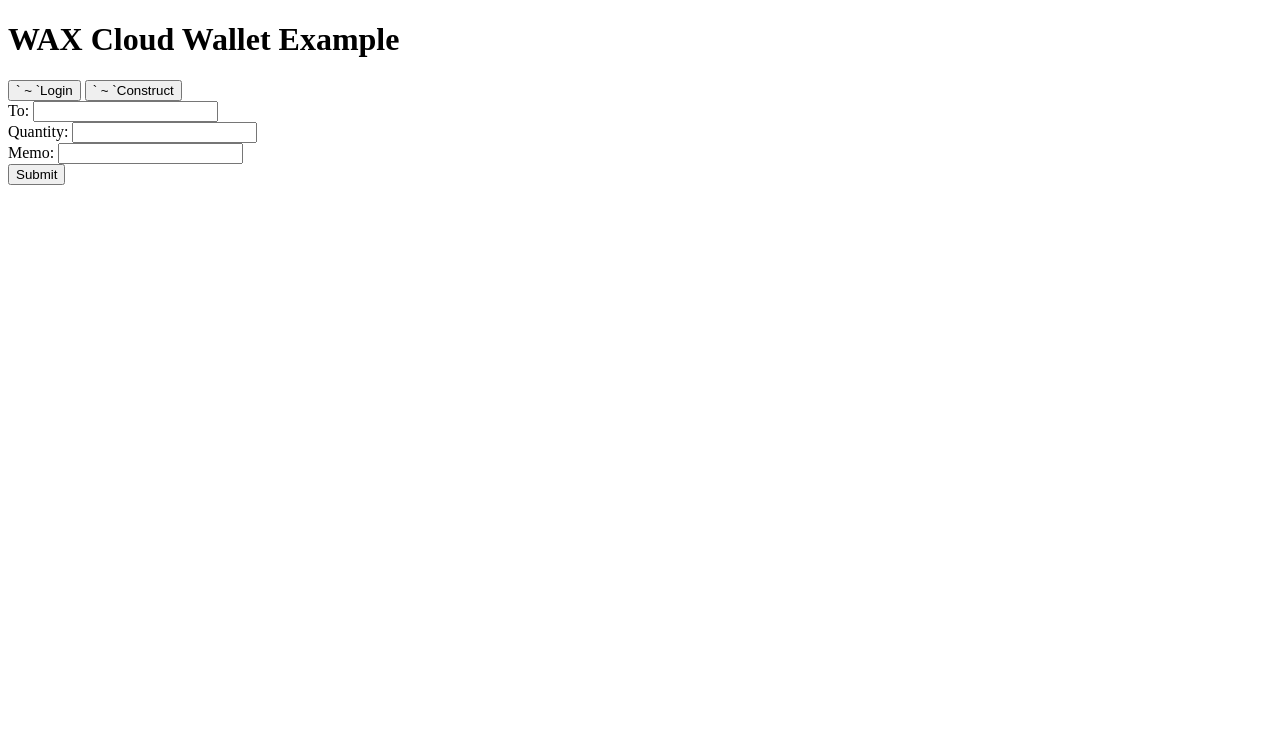
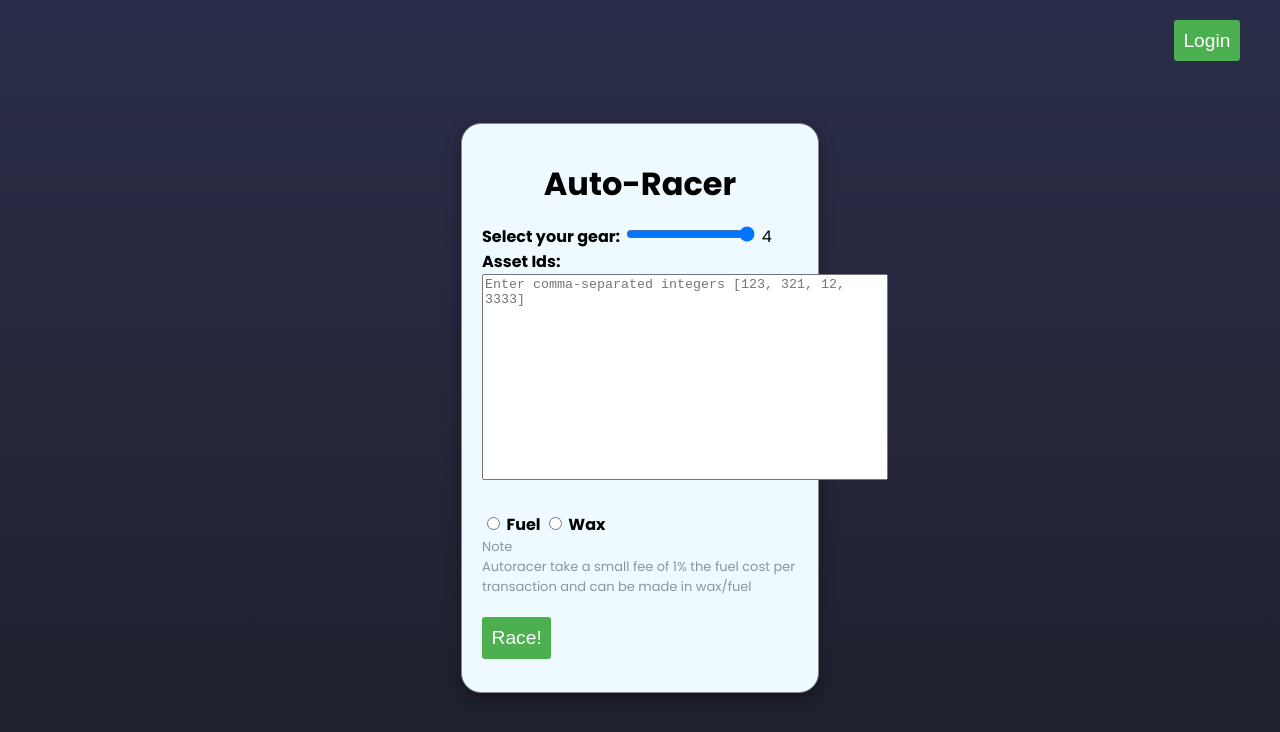
Before and after one commit to Wytenbmich/cloud_login, a website: page index.html in a window 1280 px wide. Drawn offline with Linux system fonts and the light colour scheme; no server answers.

Commit message:
Add inputs for gear, ids, fuel/wax along with basic styling

```diff
--- a/index.html
+++ b/index.html
@@ -2,30 +2,43 @@
 <html>
 <head>
   <meta charset="utf-8">
-  <title>WAX Cloud Wallet Example</title>
+  <title>Auto-Racer</title>
+  <link rel="stylesheet" href="style.css">
+  <link href="https://fonts.googleapis.com/css2?family=Poppins:wght@400;500;700&display=swap" rel="stylesheet">
 </head>
 <body>
-  <h1>WAX Cloud Wallet Example</h1>
-  <button id="login" onclick="loginSwitch ()">` ~
-    `Login</button>
-    <button id="login" onclick="construct ()">` ~
-      `Construct</button>
-  <form id="transfer-form" class="d-none">
-    <div>
-      <label for="to">To:</label>
-      <input type="text" id="to" required>
+  <div class="content">
+    <div class="login-container">
+      <button id="login" onclick="loginSwitch()">Login</button>
     </div>
-    <div>
-      <label for="quantity">Quantity:</label>
-      <input type="text" id="quantity" required>
-    </div>
-    <div>
-      <label for="memo">Memo:</label>
-      <input type="text" id="memo" required>
-    </div>
-    <button id="submit">Submit</button>
-  </form>
-  <pre id="response" style="height:15vh;` ~ `background-color:#EEEEEE;overflow-y:scroll;"></pre>
+
+    <h1>Auto-Racer</h1>
+    <form>
+      <label for="gear-selector">Select your gear:</label>
+      <input type="range" id="gear-selector" name="gear" min="0" max="4" value="4" value="4" oninput="updateSliderValue()">
+      <span id="gear-selector-value">4</span>
+
+      <br>
+
+      <label for="asset-ids">Asset Ids:</label><br>
+      <textarea id="asset-ids" name="assets" rows="4" placeholder="Enter comma-separated integers [123, 321, 12, 3333]"></textarea>
+      <label>
+        <br>
+        <input type="radio" name="fuel-or-wax" value="Fuel">
+        Fuel
+      </label>
+      <label>
+        <input type="radio" name="fuel-or-wax" value="Wax">
+        Wax
+      </label>
+      <div class="note">
+        Note <br>
+        Autoracer take a small fee of 1% the fuel cost per transaction and can be made in wax/fuel
+      </div>
+    </form>
+    <button id="race" onclick="race()">Race!</button>
+    <pre id="response"></pre>
+  </div>
   <script src="waxjs.js"></script>
   <script src="app.js"></script>
 </body>
--- /dev/null
+++ b/style.css
@@ -0,0 +1,129 @@
+body {
+    display: flex;
+    flex-direction: column;
+    align-items: center;
+    justify-content: center;
+    height: 100vh;
+    background: linear-gradient(to bottom, #2B2E4A, #1E1F2A);
+    font-family: 'Poppins', sans-serif;
+  }
+
+h1 {
+    font-size: 2em;
+    margin: 0.5em 0;
+    text-align: center;
+}
+
+button {
+    padding: 0.5em;
+    font-size: 1.2em;
+    background-color: #4CAF50;
+    color: white;
+    border: none;
+    border-radius: 3px;
+    cursor: pointer;
+}
+
+button:hover {
+    background-color: #3E8E41;
+}
+
+.form-group {
+    display: flex;
+    flex-direction: column;
+    margin-bottom: 1em;
+}
+
+label {
+    font-weight: bold;
+    margin-bottom: 0.5em;
+}
+
+select,
+    input[type="number"],
+    input[type="text"] {
+    padding: 0.5em;
+    font-size: 1em;
+    border: 1px solid #ccc;
+    border-radius: 3px;
+}
+
+input[type="text"] {
+    width: 30%;
+    box-sizing: border-box;
+}
+
+input[type="submit"] {
+    padding: 0.5em;
+    font-size: 1.2em;
+    background-color: #4CAF50;
+    color: white;
+    border: none;
+    border-radius: 3px;
+    cursor: pointer;
+    transition: background-color 0.2s ease;
+}
+
+input[type="submit"]:hover {
+    background-color: #3E8E41;
+}
+
+
+.button-container {
+    display: flex;
+    justify-content: center;
+    align-items: center;
+  }
+
+#login {
+    margin-right: 20px;
+}
+
+
+.login-container {
+    position: absolute;
+    top: 20px;
+    right: 20px;
+}
+
+#race {
+    margin-top: 20px;
+}
+
+  .login-container {
+    position: absolute;
+    top: 20px;
+    right: 20px;
+  }
+
+  #fuel-or-wax {
+    display: flex;
+    justify-content: center;
+  }
+
+  .radio {
+    display: flex;
+    align-items: center;
+    margin-right: 20px;
+  }
+
+  #asset-ids {
+    width: 400px;
+    height: 200px;
+    resize: none;
+  }
+
+  .content {
+    background-color: #eefaff;
+    margin: 15% auto; /* 15% from the top and centered */
+    padding: 20px;
+    border: 1px solid #888;
+    border-radius: 20px;
+    width: 25%; /* Could be more or less, depending on screen size */
+    box-shadow: 0 4px 8px 0 rgba(0, 0, 0, 0.2), 0 6px 20px 0 rgba(0, 0, 0, 0.19);
+  }
+
+  .note {
+    opacity: 0.4;
+    font-size: 13px;
+  }
```
